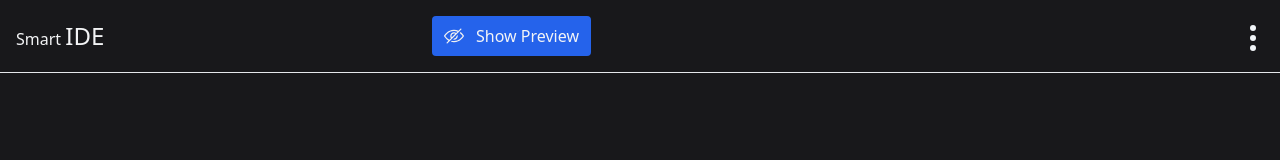
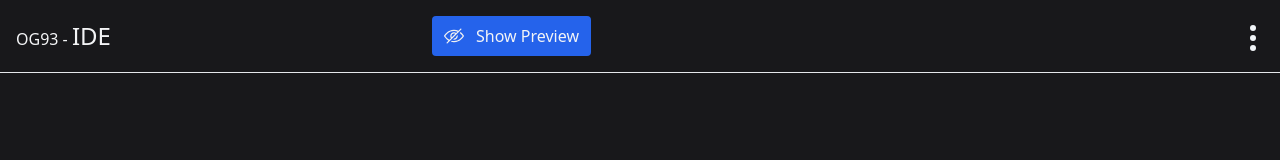
Before and after one commit to OG93-COM/10ReactProjects, a React (Vite) app in the folder SmartIDE/: page / in a window 1280 px wide. Shown: the top 160 px of the page. Built offline with nearby package versions, Linux system fonts and the light colour scheme.

Commit message:
Smart IDE

```diff
--- a/SmartIDE/src/App.jsx
+++ b/SmartIDE/src/App.jsx
@@ -5,7 +5,7 @@ function App() {
     <div className=" bg-zinc-900 min-h-screen flex flex-col">
       <div className="text-gray-100 px-4 py-4 border-b flex items-center">
         <h1 className="w-full text-2xl">
-          <span className="text-base">Smart </span>IDE
+          <span className="text-base">OG93 - </span>IDE
         </h1>
         <div className="w-full">
           <button className="bg-blue-600 py-2 px-3 rounded flex items-center hover:bg-blue-700">
```
